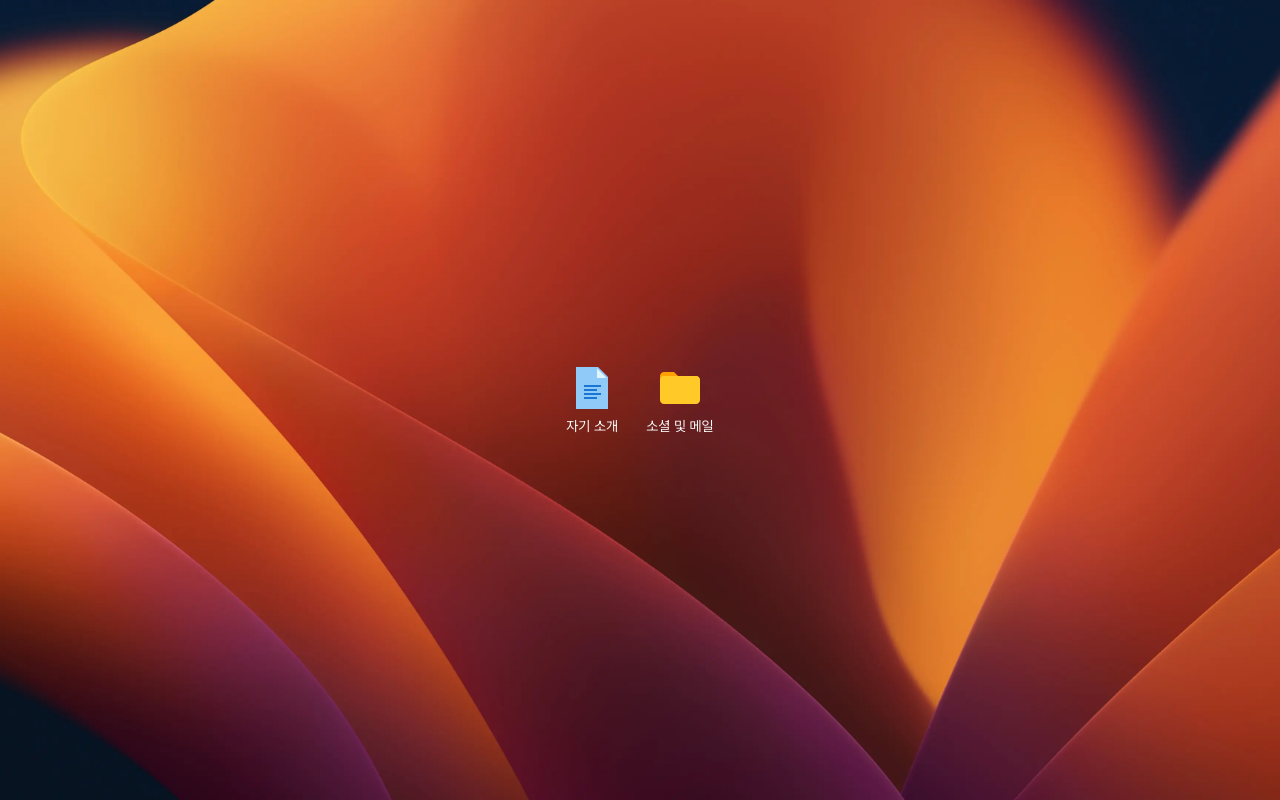
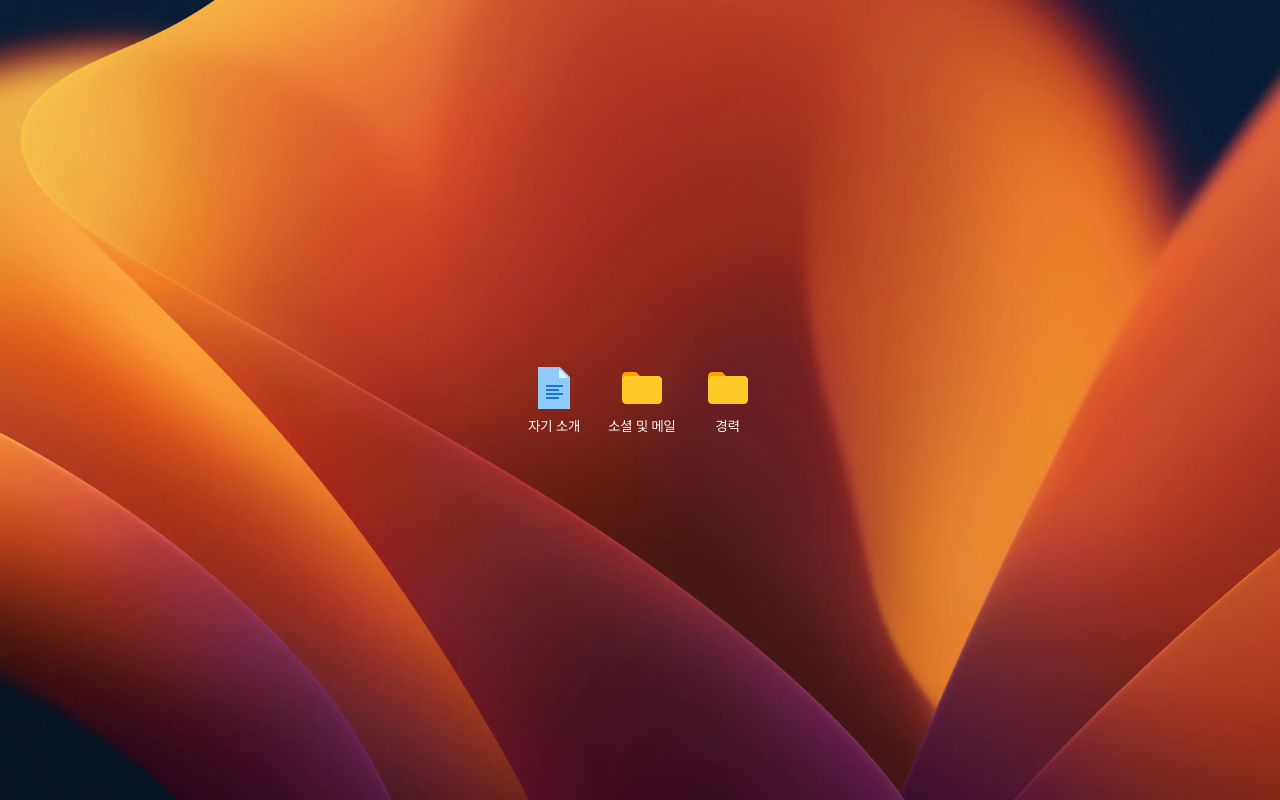
Before and after one commit to minhanPark/who, a Next.js app: page /interactive-resume in a window 1280 px wide. Built offline with nearby package versions, Linux system fonts and the light colour scheme.

Commit message:
모달의 z-index를 20으로 고정 및 경력 데스크탑 아이콘 추가

```diff
--- a/app/components/desktop-icon.tsx
+++ b/app/components/desktop-icon.tsx
@@ -64,7 +64,7 @@ export function DesktopIcon({
         drag
         dragMomentum={false}
         className={clsx(
-          "inline-flex flex-col gap-1 items-center p-2 rounded-md cursor-pointer",
+          "inline-flex flex-col gap-1 items-center p-2 rounded-md cursor-pointer z-10",
           isFocus ? "bg-gray-300 bg-opacity-50" : "bg-transparent"
         )}
         onClick={handleClick}
--- a/app/components/folder-icon.tsx
+++ b/app/components/folder-icon.tsx
@@ -1,6 +1,5 @@
 "use client";
 
-import { motion } from "framer-motion";
 import clsx from "clsx";
 
 import { Dispatch, SetStateAction, useState } from "react";
--- a/app/components/modal/modal-container.tsx
+++ b/app/components/modal/modal-container.tsx
@@ -15,7 +15,6 @@ type ModalContainer = {
   maxWidth?: "max-w-xs" | "max-w-sm" | "max-w-md" | "max-w-lg" | "max-w-xl";
   title?: DesktopList;
   children: React.ReactNode;
-  zIndexNumber?: number;
 };
 
 export function ModalContainer({
@@ -25,16 +24,12 @@ export function ModalContainer({
   maxWidth = "max-w-lg",
   title,
   children,
-  zIndexNumber = 10,
 }: ModalContainer) {
-  //TODO: zIndex가 적용 안되는 것 같음
-  const zIndex = `z-${zIndexNumber}`;
   return (
     <motion.div
       className={clsx(
-        "bg-slate-50 min-w-80 w-full rounded-md flex flex-col overflow-hidden absolute shadow-lg",
-        maxWidth,
-        zIndex
+        "bg-slate-50 min-w-80 w-full rounded-md flex flex-col overflow-hidden absolute shadow-lg z-20",
+        maxWidth
       )}
       drag
       dragMomentum={false}
--- a/app/components/modal/social-and-mail.tsx
+++ b/app/components/modal/social-and-mail.tsx
@@ -26,7 +26,6 @@ export function SocialAndMail({ closeModal, constraints, icon, title }: Modal) {
       icon={icon}
       maxWidth="max-w-md"
       title={title}
-      zIndexNumber={10}
     >
       <div
         className="w-full h-60 flex items-start"
--- /dev/null
+++ b/app/components/modal/work-experience.tsx
@@ -0,0 +1,23 @@
+"use client";
+
+import { ModalContainer } from "./modal-container";
+import { Modal } from "./type";
+
+export function WorkExperience({
+  closeModal,
+  constraints,
+  icon,
+  title,
+}: Modal) {
+  return (
+    <ModalContainer
+      closeModal={closeModal}
+      constraints={constraints}
+      icon={icon}
+      maxWidth="max-w-md"
+      title={title}
+    >
+      <div className="w-full h-60 flex items-start"></div>
+    </ModalContainer>
+  );
+}
--- a/app/interactive-resume/page.tsx
+++ b/app/interactive-resume/page.tsx
@@ -8,15 +8,12 @@ import { DesktopIcon } from "../components/desktop-icon";
 import type { DesktopList } from "./type";
 import { AboutMe } from "../components/modal/about-me";
 import { SocialAndMail } from "../components/modal/social-and-mail";
+import { WorkExperience } from "../components/modal/work-experience";
 
 const Page = () => {
   const isDay = new Date().getHours() > 8 && new Date().getHours() < 18;
   const [isFocus, setIsFocus] = useState<DesktopList | null>(null);
   const constraintsRef = useRef(null);
-  // const handleClick = (e: React.MouseEvent<HTMLOrSVGElement>) => {
-  //   // 클릭했을 때 메일이 뜨도록 트리거할 수 있다.
-  //   window.location.href = "mailto:aaa@b.com";
-  // };
 
   return (
     <div
@@ -50,6 +47,14 @@ const Page = () => {
         constraints={constraintsRef}
         modal={<SocialAndMail />}
       />
+      <DesktopIcon
+        title="경력"
+        handleFocus={setIsFocus}
+        isFocus={isFocus === "경력"}
+        isFolder={true}
+        constraints={constraintsRef}
+        modal={<WorkExperience />}
+      />
     </div>
   );
 };
```
